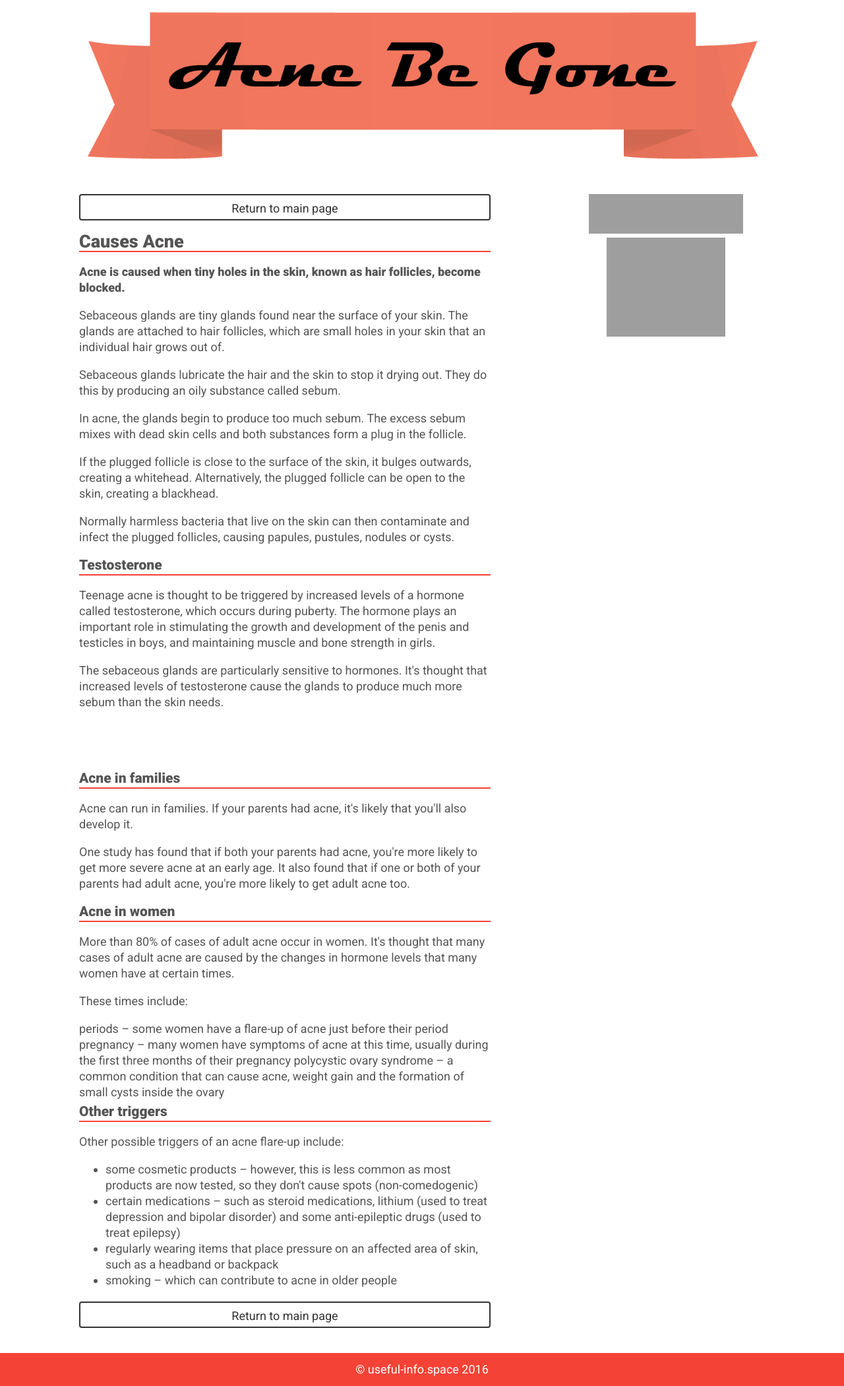
After one commit to useful-info/useful-info.github.io, a web app: file sites/acne/causes.html in a window 1280 px wide. The commit adds this page. Shown: the whole page at 66% size. Run offline with its HTML, style and script files only (its server is not run), Linux system fonts and the light colour scheme; grey boxes are pictures that could not be loaded.

Commit message:
Acne 3rd page added

```diff
--- a/sites/acne/assets/views/index.nunjucks
+++ b/sites/acne/assets/views/index.nunjucks
@@ -21,6 +21,7 @@
           <h1>Acne Information</h1>
           <ul class="nav">
             <li class="nav__item"><a href="homemade.html">Homemade Acne Treatments</a></li>
+            <li class="nav__item"><a href="causes.html">What Causes Acne</a></li>
           </ul>
           <h3>What Is Acne?<br>Fast Facts: An Easy-to-Read Series of Publications for the Public</h3>
           <p>Acne is a disease that affects the skin’s oil glands. The small holes in your skin (pores) connect to oil glands under the skin. These glands make an oily substance called sebum. The pores connect to the glands by a canal called a follicle. Inside the follicles, oil carries dead skin cells to the surface of the skin. A thin hair also grows through the follicle and out to the skin. When the follicle of a skin gland clogs up, a pimple grows.</p>
--- /dev/null
+++ b/sites/acne/causes.html
@@ -0,0 +1,129 @@
+<!DOCTYPE html>
+<html>
+<head>
+  <title>What Causes Acne</title>
+  <meta charset="utf-8" />
+  <meta name="viewport" content="width=device-width, initial-scale=1.0, maximum-scale=1.0, user-scalable=no" />
+  <meta name="description" content="What Causes Acne" />
+  <meta name="keywords" content="causes acne" />
+  <link rel="stylesheet" href="./public/styles/app.css" type="text/css" />
+  <link rel="canonical" href="useful-info.space/sites/acne/" />
+</head>
+<body>
+  <div class="l-wrapper">
+    <div class="l-header">
+      <header class="header">
+  <div class="head">
+    <img class="head__pic" alt="acne information" src="./public/images/main.png" />
+  </div>
+  <div class="header__ad">
+    <script async src="//pagead2.googlesyndication.com/pagead/js/adsbygoogle.js"></script>
+    <ins class="adsbygoogle"
+         style="position:relative;display:block;max-width:1040px;width:100%;max-height:90px;margin:0 auto;text-align:center;overflow:hidden;"
+         data-ad-client="ca-pub-8522780238512878"
+         data-ad-slot="9552897149"
+         data-ad-format="auto"></ins>
+    <script>
+      (adsbygoogle = window.adsbygoogle || []).push({});
+    </script>
+  </div>
+</header>
+
+    </div><!--/l-header-->
+
+    <div class="l-container">
+      <div class="l-content">
+        <div class="return">
+          <a class="return__link" href="index.html">Return to main page</a>
+        </div>
+        <section class="main">
+          <h1>Causes Acne</h1>
+          <p><strong>Acne is caused when tiny holes in the skin, known as hair follicles, become blocked.</strong></p>
+          <p>Sebaceous glands are tiny glands found near the surface of your skin. The glands are attached to hair follicles, which are small holes in your skin that an individual hair grows out of.</p>
+          <p>Sebaceous glands lubricate the hair and the skin to stop it drying out. They do this by producing an oily substance called sebum.</p>
+          <p>In acne, the glands begin to produce too much sebum. The excess sebum mixes with dead skin cells and both substances form a plug in the follicle.</p>
+          <p>If the plugged follicle is close to the surface of the skin, it bulges outwards, creating a whitehead. Alternatively, the plugged follicle can be open to the skin, creating a blackhead.</p>
+          <p>Normally harmless bacteria that live on the skin can then contaminate and infect the plugged follicles, causing papules, pustules, nodules or cysts.</p>
+          <h3>Testosterone</h3>
+          <p>Teenage acne is thought to be triggered by increased levels of a hormone called testosterone, which occurs during puberty. The hormone plays an important role in stimulating the growth and development of the penis and testicles in boys, and maintaining muscle and bone strength in girls.</p>
+          <p>The sebaceous glands are particularly sensitive to hormones. It's thought that increased levels of testosterone cause the glands to produce much more sebum than the skin needs.</p>
+        </section>
+        <div class="main__ad">
+          <div class="main__ad_desktop">
+            <iframe src="//rcm-na.amazon-adsystem.com/e/cm?o=1&p=13&l=ur1&category=beauty&banner=17TAWVQYE1E5W96A8W82&f=ifr&linkID=6c1c7fd37f9fbf1167874bdbaf5fb083&t=useful-info-20&tracking_id=useful-info-20" width="468" height="60" scrolling="no" border="0" marginwidth="0" style="border:none;" frameborder="0"></iframe>
+          </div>
+          <div class="main__ad_mobile">
+            <iframe src="//rcm-na.amazon-adsystem.com/e/cm?o=1&p=21&l=ur1&category=beauty&banner=00AFNRTEE7XXVA2G6TG2&f=ifr&linkID=cfb93e91baa6872663586c3b4ee0040e&t=useful-info-20&tracking_id=useful-info-20" width="125" height="125" scrolling="no" border="0" marginwidth="0" style="border:none;" frameborder="0"></iframe>
+          </div>
+        </div>
+        <section class="main">
+          <h3>Acne in families</h3>
+          <p>Acne can run in families. If your parents had acne, it's likely that you'll also develop it.</p>
+          <p>One study has found that if both your parents had acne, you're more likely to get more severe acne at an early age. It also found that if one or both of your parents had adult acne, you're more likely to get adult acne too.</p>
+          <h3>Acne in women</h3>
+          <p>More than 80% of cases of adult acne occur in women. It's thought that many cases of adult acne are caused by the changes in hormone levels that many women have at certain times.</p>
+          <p>These times include:</p>
+          periods – some women have a flare-up of acne just before their period
+          pregnancy – many women have symptoms of acne at this time, usually during the first three months of their pregnancy
+          polycystic ovary syndrome – a common condition that can cause acne, weight gain and the formation of small cysts inside the ovary
+          <h3>Other triggers</h3>
+          <p>Other possible triggers of an acne flare-up include:</p>
+          <ul>
+            <li>some cosmetic products – however, this is less common as most products are now tested, so they don't cause spots (non-comedogenic)</li>
+            <li>certain medications – such as steroid medications, lithium (used to treat depression and bipolar disorder) and some anti-epileptic drugs (used to treat epilepsy)</li>
+            <li>regularly wearing items that place pressure on an affected area of skin, such as a headband or backpack</li>
+            <li>smoking – which can contribute to acne in older people</li>
+          </ul>
+        </section>
+        <div class="return">
+          <a class="return__link" href="index.html">Return to main page</a>
+        </div>
+      </div><!--/l-content-->
+
+      <div class="l-sidebar">
+        <section class="sidebar">
+  <div class="sidebar__ad">
+    <iframe src="//rcm-na.amazon-adsystem.com/e/cm?o=1&p=42&l=ur1&category=beauty&banner=0BEE8NNQHPRVWHT1G102&f=ifr&linkID=b8cc10f9b09e3f172f20bae25c2daa74&t=useful-info-20&tracking_id=useful-info-20" width="234" height="60" scrolling="no" border="0" marginwidth="0" style="border:none;" frameborder="0"></iframe>
+  </div>
+
+  <div class="sidebar__ad">
+    <iframe src="//rcm-na.amazon-adsystem.com/e/cm?o=1&p=9&l=ez&f=ifr&linkID=6c23cb15f6d42b527fc84047f2d190b5&t=useful-info-20&tracking_id=useful-info-20" width="180" height="150" scrolling="no" border="0" marginwidth="0" style="border:none;" frameborder="0"></iframe>
+  </div>
+
+  <div class="sidebar__ad">
+    <script async src="//pagead2.googlesyndication.com/pagead/js/adsbygoogle.js"></script>
+    <ins class="adsbygoogle"
+         style="display:inline-block;width:300px;height:600px"
+         data-ad-client="ca-pub-8522780238512878"
+         data-ad-slot="9147441140"></ins>
+    <script>
+    (adsbygoogle = window.adsbygoogle || []).push({});
+    </script>
+  </div>
+</section>
+
+      </div><!--/l-sidebar-->
+      <div class="clearfix"></div>
+    </div><!--/l-container-->
+  </div><!--/l-wrapper-->
+
+  <div class="l-footer">
+    <footer class="footer">
+  <div class="footer__ad">
+    <script async src="//pagead2.googlesyndication.com/pagead/js/adsbygoogle.js"></script>
+    <ins class="adsbygoogle"
+         style="position:relative;display:block;max-width:1040px;width:100%;max-height:90px;margin:0 auto;text-align:center;overflow:hidden;"
+         data-ad-client="ca-pub-8522780238512878"
+         data-ad-slot="4606163543"
+         data-ad-format="auto"></ins>
+    <script>
+    (adsbygoogle = window.adsbygoogle || []).push({});
+    </script>
+  </div>
+
+  <p class="footer__text">&#169; useful-info.space 2016</p>
+</footer>
+
+  </div><!--/l-footer-->
+</body>
+</html>
--- a/sites/acne/index.html
+++ b/sites/acne/index.html
@@ -37,6 +37,7 @@
           <h1>Acne Information</h1>
           <ul class="nav">
             <li class="nav__item"><a href="homemade.html">Homemade Acne Treatments</a></li>
+            <li class="nav__item"><a href="causes.html">What Causes Acne</a></li>
           </ul>
           <h3>What Is Acne?<br>Fast Facts: An Easy-to-Read Series of Publications for the Public</h3>
           <p>Acne is a disease that affects the skin’s oil glands. The small holes in your skin (pores) connect to oil glands under the skin. These glands make an oily substance called sebum. The pores connect to the glands by a canal called a follicle. Inside the follicles, oil carries dead skin cells to the surface of the skin. A thin hair also grows through the follicle and out to the skin. When the follicle of a skin gland clogs up, a pimple grows.</p>
```
Also changed, not shown: sites/acne/assets/views/causes.nunjucks (added, +78 -0 lines).
